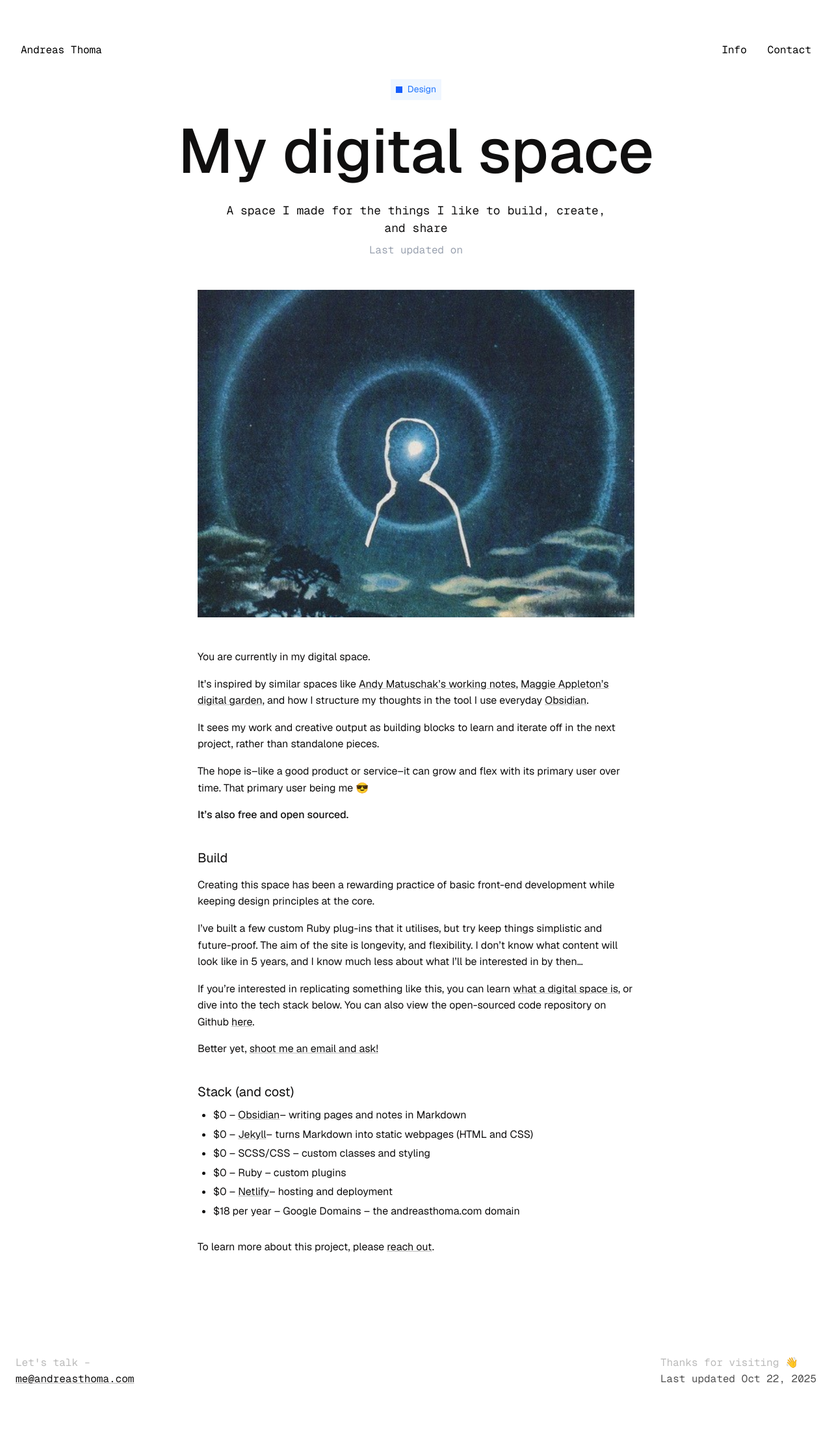
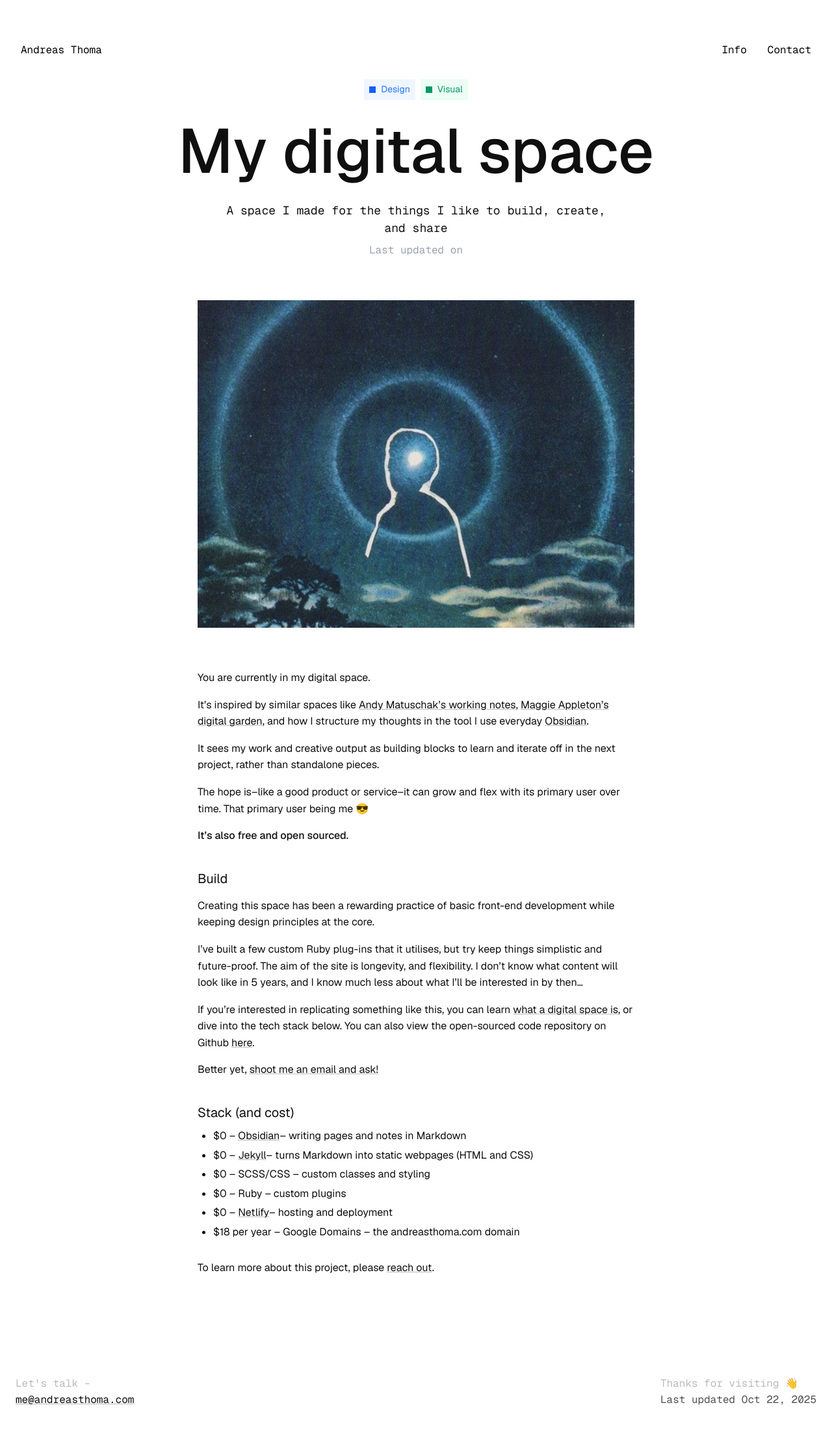
Before and after one commit to andreeeeaaaaas/my-digital-space, a Jekyll site: the page built from _pages/projects/my digital space.md, in a window 1280 px wide. Shown: the whole page at 65% size. Built offline with Jekyll 4.4.1, drawn with Linux system fonts in a browser that asks for light colours; before the commit the page ends 2167 px from its top, so only the background shows below that.

Commit message:
Added class wide

```diff
--- a/_pages/projects/my digital space.md
+++ b/_pages/projects/my digital space.md
@@ -5,6 +5,7 @@
 date: 2025
 tags:
   - design
+  - visual
 description: A space I made for the things I like to build, create, and share
 ---
 <!-- <p class="intro">A space I made for the things I like to build, create, and share</p> -->
--- a/_sass/_style.scss
+++ b/_sass/_style.scss
@@ -4,6 +4,8 @@
 
 :root {
   --font-size-base: #{$font-size-base};
+  --wrap-normal: 42rem;
+  --wrap-wide: 60rem;
 }
 
 #bubbleCanvas {
@@ -99,15 +101,29 @@
 article,
 content {
   margin: auto;
-  max-width: 42rem;
+  width: var(--wrap-normal);
+  max-width: var(--wrap-wide);
   p {
     margin-block-start: 1em;
     margin-block-end: 1em;
+    margin-left: auto;
+    margin-right: auto;
+    max-width: var(--wrap-normal);
   }
   ul,
   ol {
     margin-block-start: 0.5em;
     margin-block-end: 0.25em;
+    max-width: var(--wrap-normal);
+  }
+  .wide {
+    max-width: Min(100vw, var(--wrap-wide));
+    width: Min(100vw, var(--wrap-wide));
+    margin-left: calc((Min(100vw, var(--wrap-wide)) - 100%) / -2);
+  }
+  img {
+    margin-block-start: 1rem;
+    margin-block-end: 1rem;
   }
 }
 
@@ -451,7 +467,7 @@
     }
 
     &.visual {
-      color: $color-green-600;
+      color: $color-emerald-600;
     }
 
     &.writing {
@@ -608,10 +624,6 @@
       background: rgba(0, 0, 0, 0.3);
     }
   }
-
-  .tag:first-of-type {
-    padding-left: 0;
-  }
 }
 
 .tag {
@@ -636,7 +648,7 @@
   }
 
   &[data-filter="visual"] .tag-square {
-    background: $color-green-300;
+    background: $color-emerald-300;
   }
 
   &[data-filter="writing"] .tag-square {
@@ -647,7 +659,41 @@
     color: $color-muted;
   }
 
-  &:hover,
+  &:hover {
+    color: $color-primary;
+    // font-style: italic;
+    text-decoration: none;
+
+    &[data-filter="design"] {
+      color: $color-blue;
+
+      .tag-square {
+        background: $color-blue-600;
+      }
+    }
+
+    &[data-filter="music"] {
+      color: $color-red-600;
+      .tag-square {
+        background: $color-red-600;
+      }
+    }
+
+    &[data-filter="visual"] {
+      color: $color-emerald-600;
+
+      .tag-square {
+        background: $color-emerald-600;
+      }
+    }
+
+    &[data-filter="writing"] {
+      color: $color-amber-600;
+      .tag-square {
+        background: $color-amber-600;
+      }
+    }
+  }
   &.active {
     color: $color-primary;
     // font-style: italic;
@@ -671,10 +717,11 @@
     }
 
     &[data-filter="visual"] {
-      color: $color-green-50;
+      color: $color-emerald-600;
+      background-color: $color-emerald-50;
 
       .tag-square {
-        background: $color-green-600;
+        background: $color-emerald-600;
       }
     }
 
@@ -905,7 +952,7 @@
   background: $color-red-300;
 }
 .tag-dot.visual {
-  background: $color-green-300;
+  background: $color-emerald-300;
 }
 .tag-dot.writing {
   background: $color-amber-300;
@@ -996,6 +1043,10 @@
 }
 
 @media (max-width: 900px) {
+  :root {
+    --wrap-normal: 88vw;
+    --wrap-wide: 100vw;
+  }
   .project-grid {
     display: grid;
     grid-template-columns: repeat(2, 1fr);
@@ -1066,6 +1117,8 @@
 @media (max-width: 540px) {
   :root {
     --font-size-base: 15px;
+    --wrap-normal: 100%;
+    --wrap-wide: 100vw;
   }
 
   p,
--- a/assets/js/tag-filter.js
+++ b/assets/js/tag-filter.js
@@ -6,13 +6,16 @@
     tag.addEventListener("click", function (e) {
       e.preventDefault();
 
-      // Update active class on tags
-      tags.forEach((t) => t.classList.remove("active"));
-      this.classList.add("active");
+      // Toggle the active state of this tag
+      this.classList.toggle("active");
 
-      // Get filter from data-filter attribute, or use "all" if not present
-      const filter = this.dataset.filter ? this.dataset.filter.toLowerCase() : "all";
+      // Get all currently active tags
+      const activeTags = Array.from(tags)
+        .filter(t => t.classList.contains("active"))
+        .map(t => t.dataset.filter ? t.dataset.filter.toLowerCase() : null)
+        .filter(filter => filter !== null);
 
+      // Filter projects based on active tags
       projects.forEach((project) => {
         // Split tags and trim whitespace from each tag
         const projectTags = project.dataset.tags
@@ -20,7 +23,12 @@
           .split(",")
           .map(tag => tag.trim());
 
-        if (filter === "all" || projectTags.includes(filter)) {
+        // If no tags are active, show all projects
+        // Otherwise, show projects that have at least one of the active tags
+        const shouldShow = activeTags.length === 0 ||
+          activeTags.every(activeTag => projectTags.includes(activeTag));
+
+        if (shouldShow) {
           project.classList.remove("inactive");
         } else {
           project.classList.add("inactive");
```
Also changed, not shown: _notes/Inspiration garden.md (+1 -0 lines), _pages/index.md (+1 -6 lines), _pages/studio/Dune.md (+1 -2 lines), _pages/studio/Papous Garden.md (added, +10 -0 lines), assets/projects/ScreenRecording2025-03-26at11.21.40pm-ezgif.com-crop.gif (deleted), assets/studio/papousgarden.webp, 6 other files.
